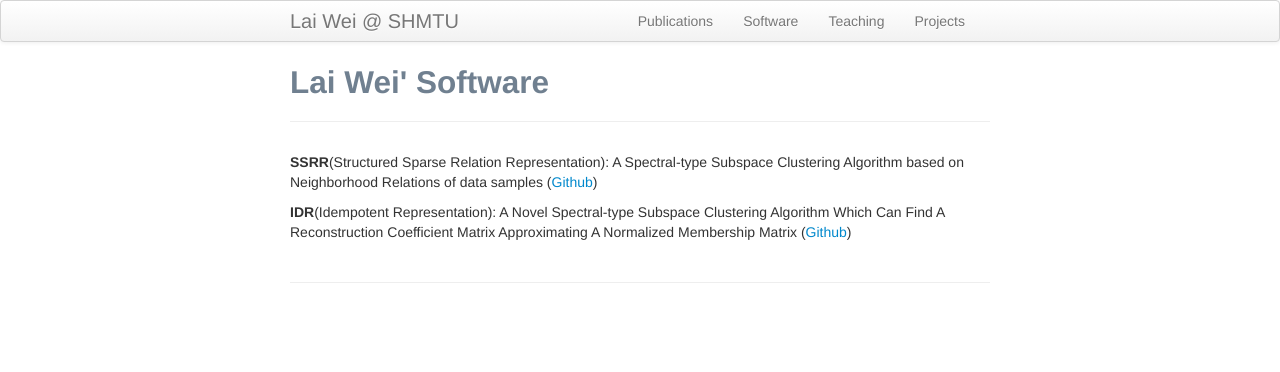
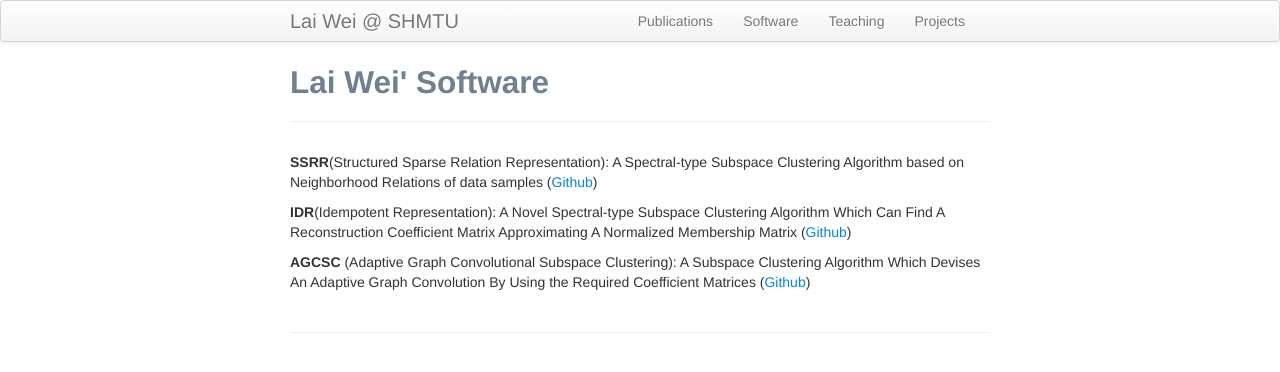
Before and after one commit to weilyshmtu/weilyshmtu.github.io, a Jekyll site: the page built from pages/software.md, in a window 1280 px wide. Shown: the top 372 px of the page. Built offline with Jekyll 4.4.1, drawn with Linux system fonts in a browser that asks for light colours.

Commit message:
Update software.md

```diff
--- a/pages/software.md
+++ b/pages/software.md
@@ -6,6 +6,9 @@ title: Lai Wei' Software
 **SSRR**(Structured Sparse Relation Representation): A Spectral-type Subspace Clustering Algorithm based on Neighborhood Relations of data samples ([Github](https://github.com/weilyshmtu/Subspace-clustering-via-structured-sparse-relation-representation))
 
 **IDR**(Idempotent Representation): A Novel Spectral-type Subspace Clustering Algorithm Which Can Find A Reconstruction Coefficient Matrix Approximating A Normalized Membership Matrix ([Github](https://github.com/weilyshmtu/Learning-idempotent-representation-for-subspace-segmentation))
+
+
+**AGCSC** (Adaptive Graph Convolutional Subspace Clustering): A Subspace Clustering Algorithm Which Devises An Adaptive Graph Convolution By Using the Required Coefficient Matrices ([Github](https://github.com/weilyshmtu/AGCSC))
 
 <!--
 ### Single-cell RNA-seq
```
